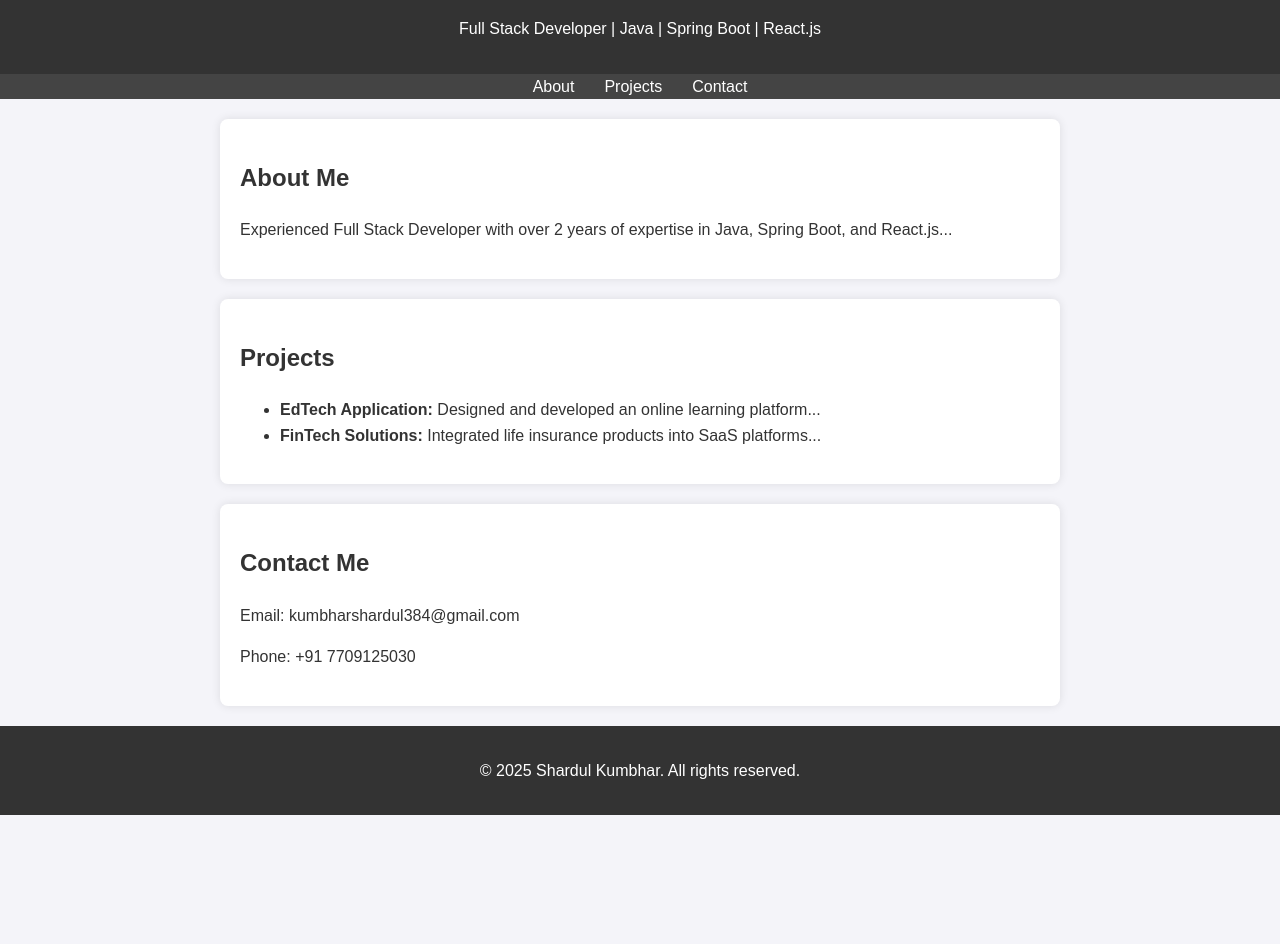
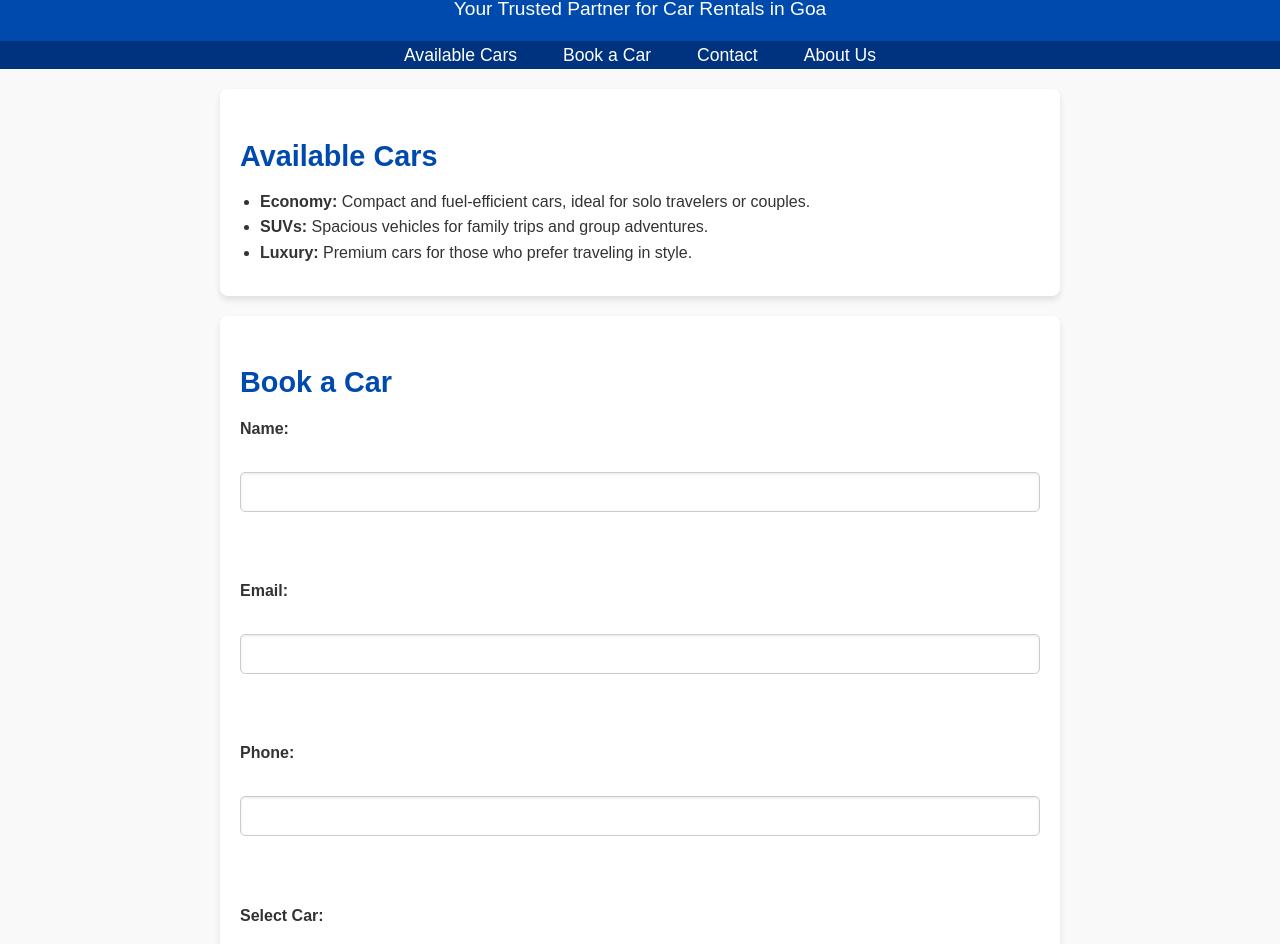
Before and after one commit to ShardulKumbhar/GoaRentCabs, a plain HTML site: page index.html in a window 1280 px wide. Shown: the part 94-1038 px from the top of the page. Before the commit the page ends 909 px from the top, so only its background shows below. Drawn offline with Linux system fonts and the light colour scheme.

Commit message:
new update 1

```diff
--- a/index.html
+++ b/index.html
@@ -3,39 +3,72 @@
 <head>
     <meta charset="UTF-8">
     <meta name="viewport" content="width=device-width, initial-scale=1.0">
-    <title>Shardul Kumbhar - Portfolio</title>
+    <title>Goa Rent Cars</title>
     <link rel="stylesheet" href="styles.css">
 </head>
 <body>
     <header>
-        <h1>Shardul Kumbhar</h1>
-        <p>Full Stack Developer | Java | Spring Boot | React.js</p>
+        <h1>Goa Rent Cars</h1>
+        <p>Your Trusted Partner for Car Rentals in Goa</p>
     </header>
     <nav>
         <ul>
-            <li><a href="#about">About</a></li>
-            <li><a href="#projects">Projects</a></li>
+
+            <li><a href="#cars">Available Cars</a></li>
+            <li><a href="#booking">Book a Car</a></li>
             <li><a href="#contact">Contact</a></li>
+            <li><a href="#about">About Us</a></li>
         </ul>
     </nav>
-    <section id="about">
-        <h2>About Me</h2>
-        <p>Experienced Full Stack Developer with over 2 years of expertise in Java, Spring Boot, and React.js...</p>
-    </section>
-    <section id="projects">
-        <h2>Projects</h2>
+
+    <section id="cars">
+        <h2>Available Cars</h2>
         <ul>
-            <li><strong>EdTech Application:</strong> Designed and developed an online learning platform...</li>
-            <li><strong>FinTech Solutions:</strong> Integrated life insurance products into SaaS platforms...</li>
+            <li><strong>Economy:</strong> Compact and fuel-efficient cars, ideal for solo travelers or couples.</li>
+            <li><strong>SUVs:</strong> Spacious vehicles for family trips and group adventures.</li>
+            <li><strong>Luxury:</strong> Premium cars for those who prefer traveling in style.</li>
         </ul>
     </section>
+    <section id="booking">
+        <h2>Book a Car</h2>
+        <form action="#" method="POST">
+            <label for="name">Name:</label><br>
+            <input type="text" id="name" name="name" required><br><br>
+
+            <label for="email">Email:</label><br>
+            <input type="email" id="email" name="email" required><br><br>
+
+            <label for="phone">Phone:</label><br>
+            <input type="tel" id="phone" name="phone" required><br><br>
+
+            <label for="car">Select Car:</label><br>
+            <select id="car" name="car">
+                <option value="economy">Economy</option>
+                <option value="suv">SUV</option>
+                <option value="luxury">Luxury</option>
+            </select><br><br>
+
+            <label for="dates">Rental Dates:</label><br>
+            <input type="date" id="start-date" name="start-date" required>
+            to
+            <input type="date" id="end-date" name="end-date" required><br><br>
+
+            <button type="submit">Book Now</button>
+        </form>
+    </section>
     <section id="contact">
-        <h2>Contact Me</h2>
-        <p>Email: kumbharshardul384@gmail.com</p>
-        <p>Phone: +91 7709125030</p>
+        <h2>Contact Us</h2>
+        <p>Email: support@goarentcars.com</p>
+        <p>Phone: +91 9876543210</p>
+        <p>Address: Calangute, Goa, India</p>
+    </section>
+
+    <section id="about">
+        <h2>About Us</h2>
+        <p>At Goa Rent Cars, we offer a wide range of vehicles to make your trip to Goa comfortable and convenient. Whether you're here for business or leisure, we have the perfect car for you!</p>
     </section>
     <footer>
-        <p>&copy; 2025 Shardul Kumbhar. All rights reserved.</p>
+        <p>&copy; 2025 Goa Rent Cars. All rights reserved.</p>
     </footer>
 </body>
 </html>
--- a/styles.css
+++ b/styles.css
@@ -1,24 +1,38 @@
+/* General Styles */
 body {
     font-family: Arial, sans-serif;
     line-height: 1.6;
     margin: 0;
     padding: 0;
-    background-color: #f4f4f9;
+    background-color: #f9f9f9;
     color: #333;
 }
 
+/* Header Styles */
 header {
-    background: #333;
+    background-color: #004aad;
     color: #fff;
+    text-align: center;
     padding: 1rem 0;
-    text-align: center;
+    box-shadow: 0 4px 6px rgba(0, 0, 0, 0.1);
 }
 
+header h1 {
+    margin: 0;
+    font-size: 2.5rem;
+}
+
+header p {
+    margin: 0.5rem 0 0;
+    font-size: 1.2rem;
+}
+
+/* Navigation Styles */
 nav ul {
     display: flex;
     justify-content: center;
     list-style: none;
-    background: #444;
+    background-color: #00337f;
     margin: 0;
     padding: 0;
 }
@@ -30,20 +44,89 @@ nav ul li {
 nav ul li a {
     color: #fff;
     text-decoration: none;
+    font-size: 1.1rem;
+    padding: 0.5rem;
 }
 
-section {
-    padding: 20px;
-    margin: 20px auto;
-    max-width: 800px;
-    background: #fff;
-    border-radius: 8px;
-    box-shadow: 0 0 10px rgba(0, 0, 0, 0.1);
+nav ul li a:hover {
+    background-color: #004aad;
+    border-radius: 5px;
 }
 
+/* Section Styles */
+section {
+    margin: 20px auto;
+    padding: 20px;
+    max-width: 800px;
+    background-color: #fff;
+    border-radius: 8px;
+    box-shadow: 0 4px 6px rgba(0, 0, 0, 0.1);
+}
+
+section h2 {
+    font-size: 1.8rem;
+    margin-bottom: 10px;
+    color: #004aad;
+}
+
+section p, section ul {
+    font-size: 1rem;
+    margin: 10px 0;
+}
+
+section ul {
+    list-style: disc;
+    padding-left: 20px;
+}
+
+/* Form Styles */
+form {
+    display: flex;
+    flex-direction: column;
+}
+
+form label {
+    margin-bottom: 5px;
+    font-weight: bold;
+}
+
+form input, form select, form button {
+    margin-bottom: 15px;
+    padding: 10px;
+    font-size: 1rem;
+    border: 1px solid #ccc;
+    border-radius: 5px;
+    box-shadow: inset 0 1px 3px rgba(0, 0, 0, 0.1);
+}
+
+form input:focus, form select:focus {
+    border-color: #004aad;
+    outline: none;
+    box-shadow: 0 0 5px rgba(0, 74, 173, 0.5);
+}
+
+form button {
+    background-color: #004aad;
+    color: #fff;
+    border: none;
+    cursor: pointer;
+    transition: background-color 0.3s;
+}
+
+form button:hover {
+    background-color: #00337f;
+}
+
+/* Footer Styles */
 footer {
     text-align: center;
     padding: 1rem 0;
-    background: #333;
+    background-color: #004aad;
     color: #fff;
+    margin-top: 20px;
 }
+
+footer p {
+    margin: 0;
+    font-size: 0.9rem;
+}
```
